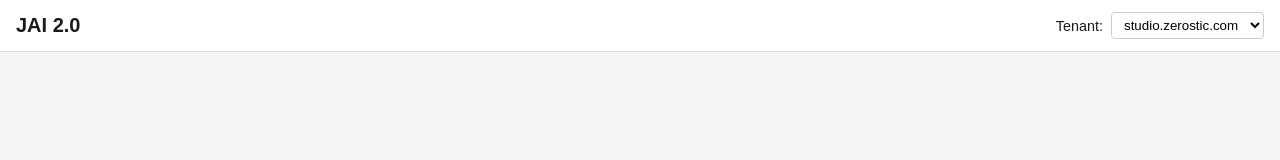
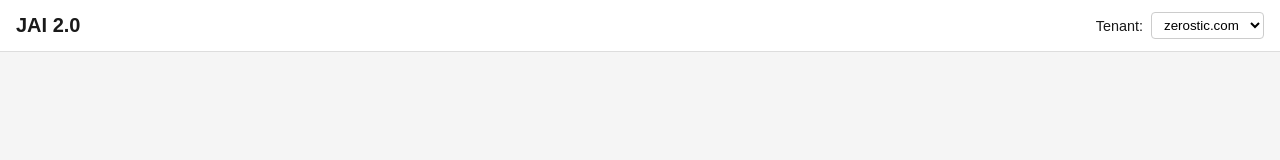
Before and after one commit to Yashpal-0/JAI-2.0, a React (Vite) app in the folder frontend/: page / in a window 1280 px wide. Shown: the top 160 px of the page. Built offline with nearby package versions, Linux system fonts and the light colour scheme.

Commit message:
refactor: update frontend tenant from studio.zerostic.com to zerostic.com

```diff
--- a/frontend/src/types.ts
+++ b/frontend/src/types.ts
@@ -5,9 +5,7 @@ export interface Message {
 }
 
 export const TENANTS = [
-  'studio.zerostic.com',
-  'pm.zerostic.com',
-  'dev.zerostic.com',
+  'zerostic.com',
 ] as const
 
 export type Tenant = typeof TENANTS[number]
```
Also changed, not shown: 1 other file (tests, documents, lock files or other folders).
